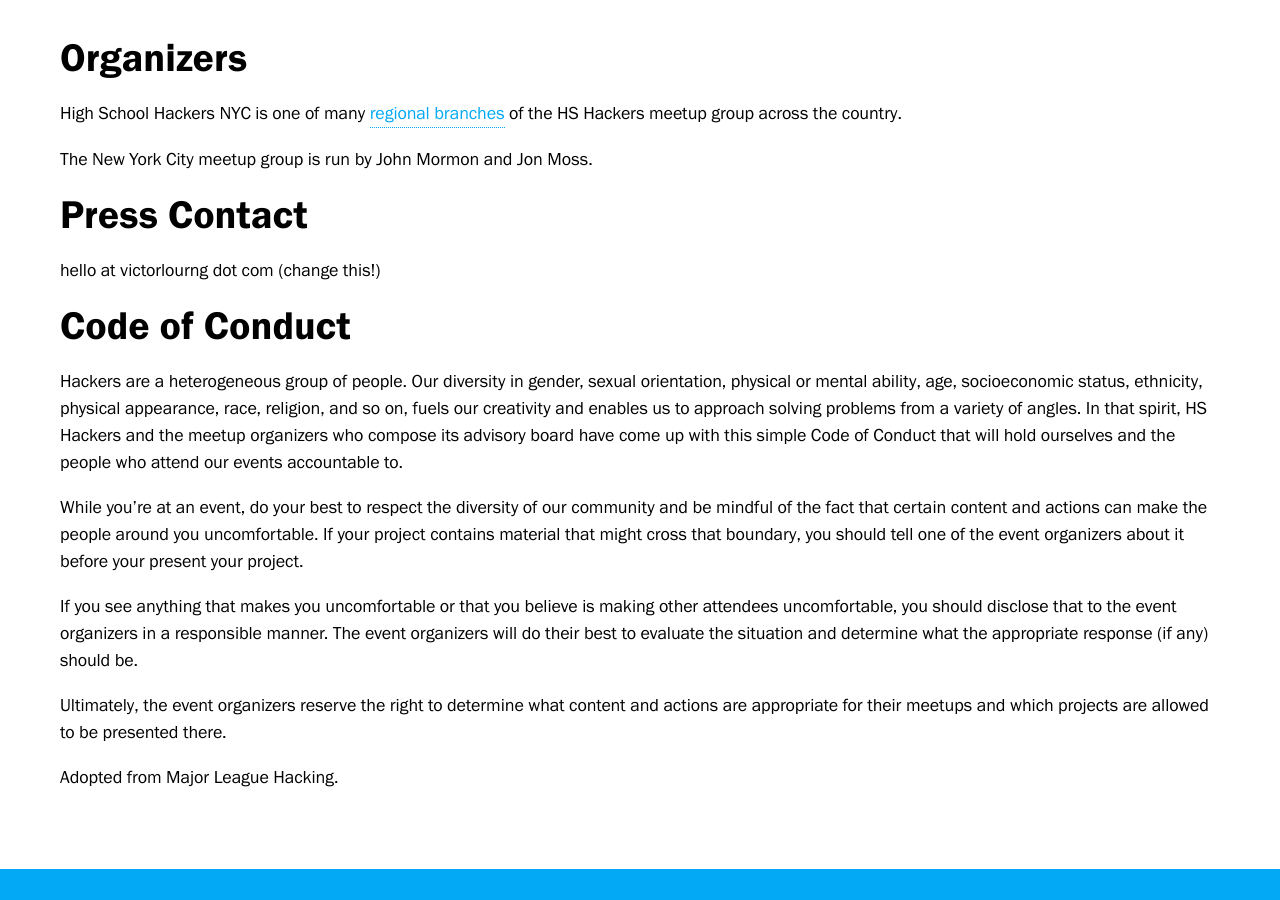
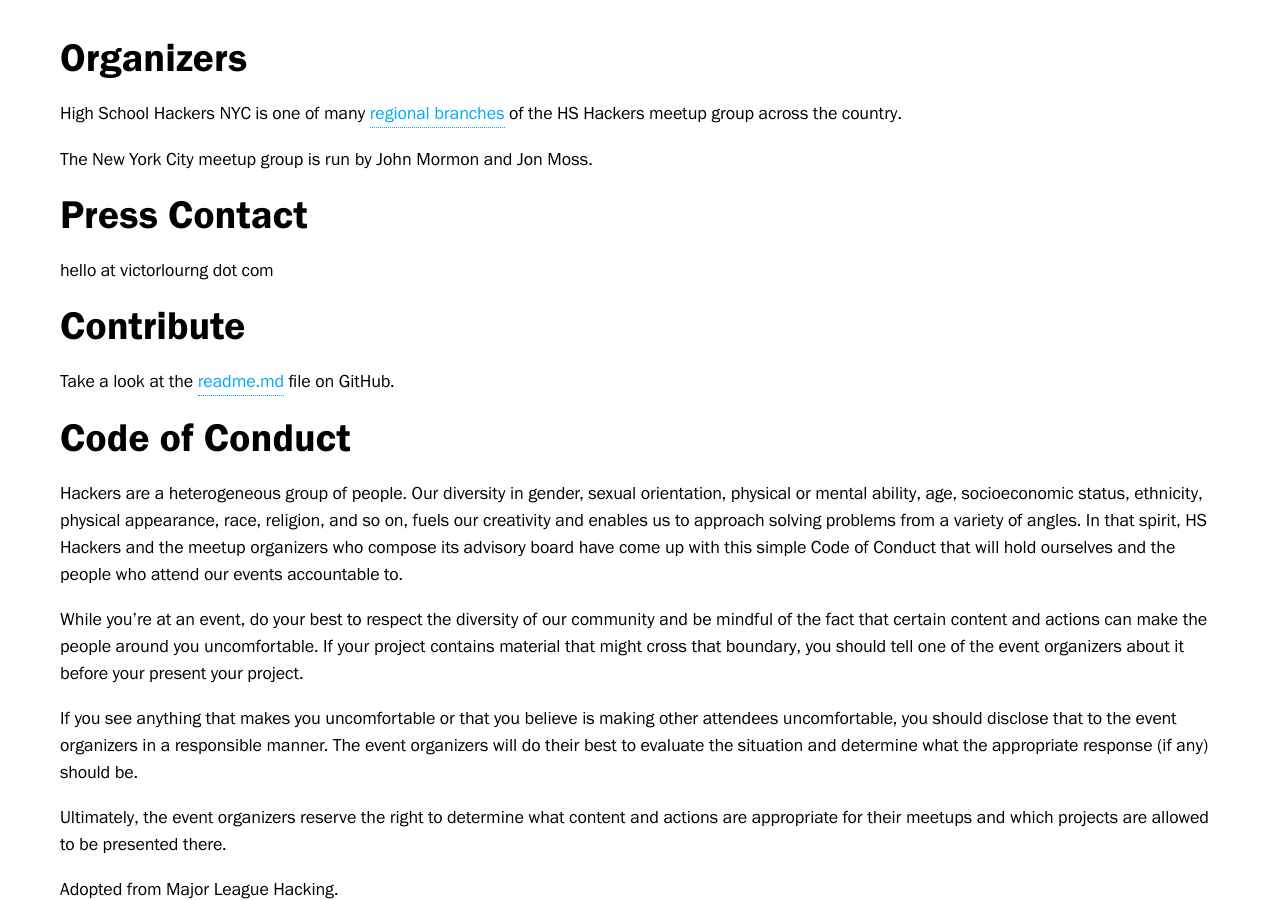
Before and after one commit to hshackers/nyc, a Jekyll site: the page built from about.md, in a window 1280 px wide and 900 px high, scrolled down 401 px. Built offline with Jekyll 4.4.1, drawn with Linux system fonts in a browser that asks for light colours; nearby versions of some CDN libraries; comment, search, counter and statistics services are not loaded.

Commit message:
Add contribute info

```diff
--- a/about.md
+++ b/about.md
@@ -11,13 +11,17 @@
 
 ## Organizers
 
-High School Hackers NYC is one of many [regional branches]() of the HS Hackers meetup group across the country.
+High School Hackers NYC is one of many [regional branches](http://hshackers.org/) of the HS Hackers meetup group across the country.
 
 The New York City meetup group is run by John Mormon and Jon Moss.
 
 ## Press Contact
 
-hello at victorlourng dot com (change this!)
+hello at victorlourng dot com
+
+## Contribute
+
+Take a look at the [readme.md](https://github.com/hshackers/nyc/blob/gh-pages/readme.md) file on GitHub.
 
 ## Code of Conduct
 
```
